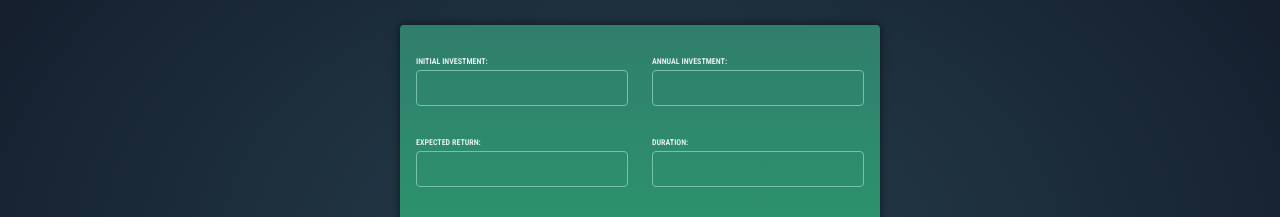
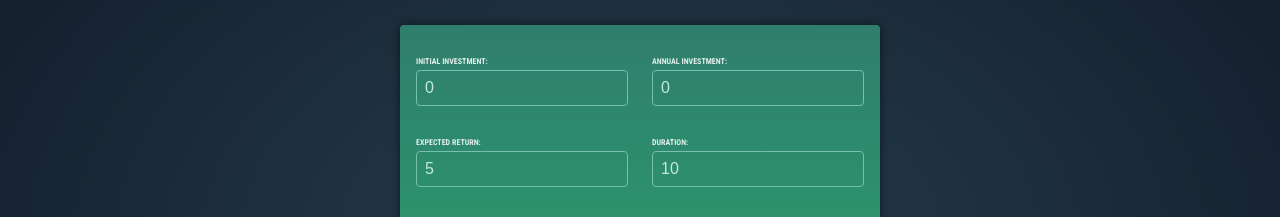
Before and after one commit to sweetjezus/InvestmentCalculatorApp, an Angular app: page / in a window 1280 px wide. Shown: the part 169-386 px from the top of the page. Built offline with nearby package versions, Linux system fonts and the light colour scheme.

Commit message:
2way binding
Added 2way banding to the form. the console now logs the values submited in the form

```diff
--- a/src/app/user-input/user-input.component.html
+++ b/src/app/user-input/user-input.component.html
@@ -2,21 +2,41 @@
   <div class="input-group">
     <p>
       <label for="initial-investment">Initial Investment:</label>
-      <input id="initial-investment" type="number" />
+      <input
+        id="initial-investment"
+        type="number"
+        name="initial-investment"
+        [(ngModel)]="inputInitialValue"
+      />
     </p>
     <p>
       <label for="annual-investment">Annual Investment:</label>
-      <input id="annual-investment" type="number" />
+      <input
+        id="annual-investment"
+        name="annual-investment"
+        type="number"
+        [(ngModel)]="inputAnnualValue"
+      />
     </p>
   </div>
   <div class="input-group">
     <p>
       <label for="expected-return">Expected Return:</label>
-      <input id="expected-return" type="number" />
+      <input
+        id="expected-return"
+        name="expected-return"
+        type="number"
+        [(ngModel)]="inputExpectedReturn"
+      />
     </p>
     <p>
       <label for="duration">Duration:</label>
-      <input id="duration" type="number" />
+      <input
+        id="duration"
+        name="duration"
+        type="number"
+        [(ngModel)]="inputDuration"
+      />
     </p>
   </div>
   <p>
--- a/src/app/user-input/user-input.component.ts
+++ b/src/app/user-input/user-input.component.ts
@@ -9,6 +9,11 @@ import { FormsModule } from '@angular/forms';
   styleUrl: './user-input.component.css',
 })
 export class UserInputComponent {
+  inputInitialValue = '0';
+  inputAnnualValue = '0';
+  inputExpectedReturn = '5';
+  inputDuration = '10';
+
   /*
    * Handles the submission of user input data.
    * This method is triggered when the user submits the form.
@@ -17,6 +22,14 @@ export class UserInputComponent {
    * @returns {void} This method does not return a value.
    */
   onSubmit() {
-    console.log('Works');
+    console.log(
+      this.inputInitialValue +
+        ' ' +
+        this.inputAnnualValue +
+        ' ' +
+        this.inputExpectedReturn +
+        ' ' +
+        this.inputDuration
+    );
   }
 }
```
